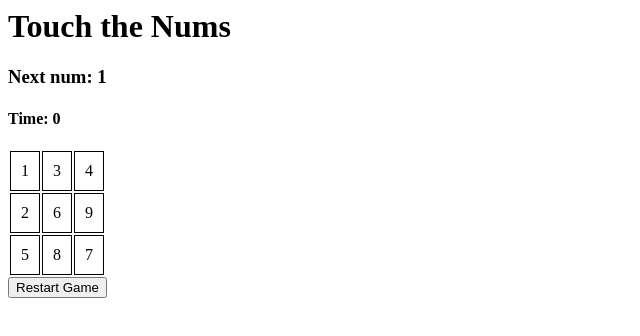
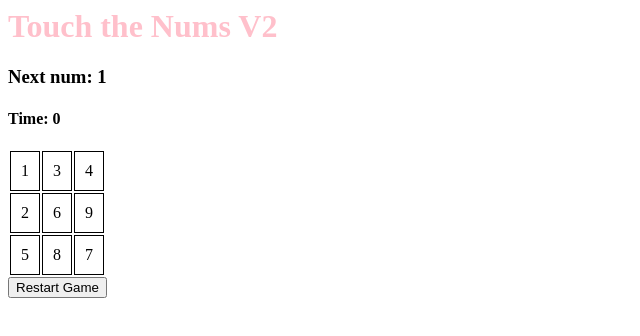
Before and after one commit to TalLiber/git-b, a plain HTML site: page index.html in a window 1280 px wide. Shown: the whole page, without its empty margins (0-640 px from the left). Drawn offline with Linux system fonts and the light colour scheme.

Commit message:
Color changed

```diff
--- a/css/myStyle.css
+++ b/css/myStyle.css
@@ -1,8 +1,12 @@
 td {
     padding: 10px;
-    border:1px solid black;
+    border: 1px solid black;
 }
 
 .clicked {
     background-color: gold;
 }
+
+h1 {
+    color: pink;
+}
--- a/index.html
+++ b/index.html
@@ -1,18 +1,18 @@
 <html>
+
 <head>
     <title>Touch the Numbers</title>
     <meta charset="utf-8" />
-        <link rel="stylesheet" href="css/myStyle.css">
-
-
+    <link rel="stylesheet" href="css/myStyle.css" />
 </head>
 
-    <body onload="restartGame()" >
-
-        <h1>Touch the Nums </h1>
+<body onload="restartGame()">
+    <h1>Touch the Nums V2</h1>
     <div>
-            <h3 class="bigger meaningful" >Next num: <span id="spanNextNum"></span> </h3>
-            <h4>Time: <span id="spanTimer"></span> </h4>
+        <h3 class="bigger meaningful">
+            Next num: <span id="spanNextNum"></span>
+        </h3>
+        <h4>Time: <span id="spanTimer"></span></h4>
     </div>
     <table class="gameBoard">
         <tr>
@@ -36,5 +36,4 @@
     <script src="js/main.js"></script>
 </body>
 
-
 </html>
```
Lines whose indentation alone changed are shown as unchanged.
